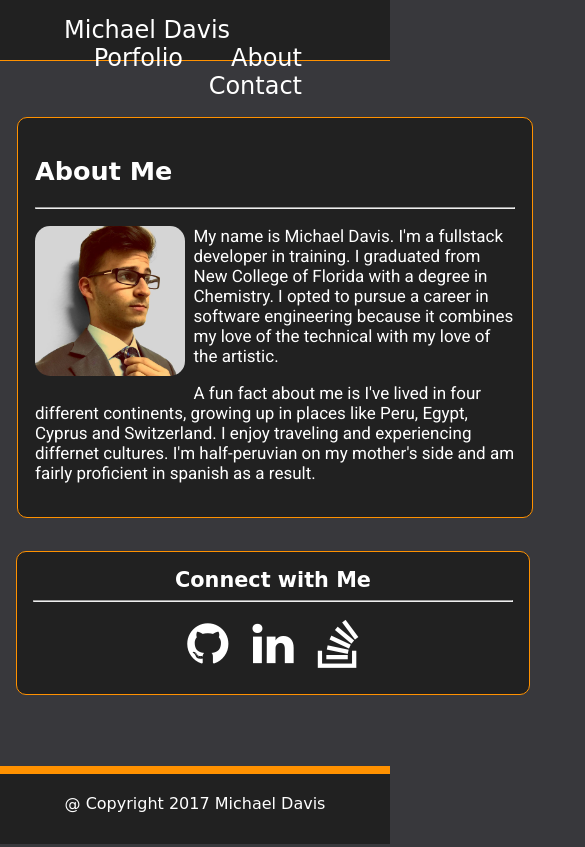
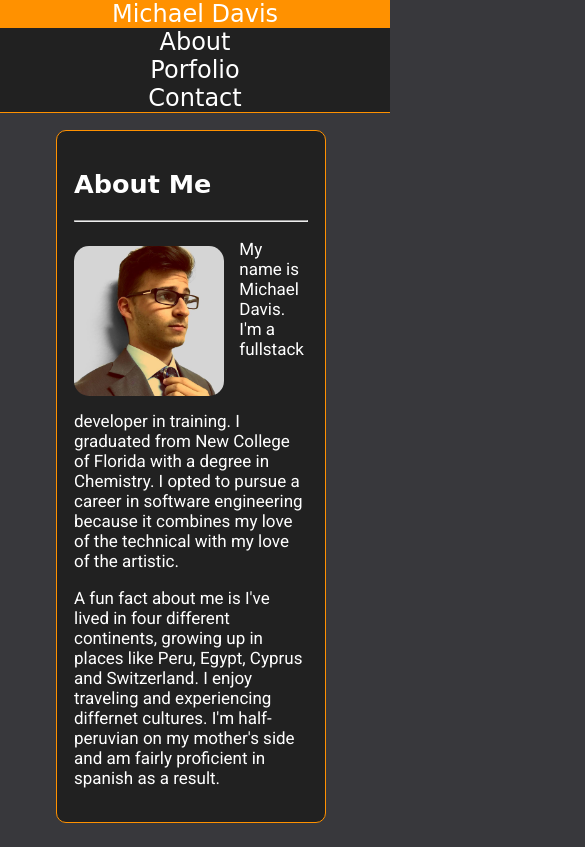
Before and after one commit to mhdavis/Basic-Porfolio, a plain HTML site: page index.html in a window 390 px wide. Shown: the top 847 px of the page, 585 px wide, since content can reach past the window. Drawn offline with Linux system fonts and the light colour scheme; a web font is replaced by a local one.

Commit message:
refactored the navbar to be responsive on mobile devices

```diff
--- a/assets/css/style.css
+++ b/assets/css/style.css
@@ -9,37 +9,46 @@ body {
 }
 
 nav {
-  width: auto;
-  padding: 1em 4em 1em 4em;
   background: #212121;
   border-bottom: 0.1em solid #ff9100;
 }
 
-#nav-logo {
+.clearfix {
+  clear: both;
+  overflow: auto;
+}
+
+.topnav {
+  list-style: none;
+  margin: 0;
+  padding: 0;
+  overflow: hidden;
+}
+
+.nav-style {
+  display: block;
+  text-decoration: none;
   font-family: 'Knewave', cursive;
   color: white;
-  text-decoration: none;
   font-size: 1.5em;
-} #nav-logo:hover {
+} .nav-style:hover {
   color: #ff9100;
+}
+
+#nav-logo {
+  float: left;
+  padding: 1em 1em;
 }
 
 .nav-item {
   float: right;
-  margin: 0 1em;
-  font-family: 'Knewave', cursive;
-  font-size: 1.5em;
-  color: white;
-  text-decoration: none;
+  padding: 1em 1em;
 } .nav-item:hover {
-  color: #ff9100;
+  background: #151515;
 }
 
 #container {
-  margin: 0px auto;
-  width: 960px;
-  clear: both;
-  overflow: auto;
+  margin: 0px 10%;
 }
 
 #main-section {
@@ -60,10 +69,9 @@ nav {
 
 #profile-pic {
   width: 150px;
-  height: 150px;
   border-radius: 10%;
   float: left;
-  margin: 0.5em 0.5em 0.5em 0;
+  margin: 0.9em 0.9em 0.9em 0;
 }
 
 .about-paragraph {
@@ -102,7 +110,7 @@ nav {
   color: white;
   background:#212121;
   border-radius 10px;
-  width: 20%;
+  width: 25%;
   float: left;
   margin: 1em 1em 1em 1em;
   padding: 1em 1em 1em 1em;
@@ -129,8 +137,6 @@ nav {
 }
 
 footer {
-  clear: both;
-  overflow: auto;
   text-align: center;
   background: #212121;
   color: white;
@@ -151,11 +157,35 @@ footer {
 
 @media only screen and (max-width: 1000px) {
   #main-section {
-    width: 50%;
+    width: 75%;
   }
 
   #social-media-container {
-    width: 50%;
+    width: 75%;
 
   }
 }
+
+@media only screen and (max-width: 680px) {
+    #nav-logo {
+      padding: 0;
+      float: none;
+      text-align: center;
+      color: #212121;
+      background: #ff9100;
+    }#nav-logo:hover {
+      color: white;
+    }
+
+    .nav-item {
+      padding: 0;
+      float: none;
+      text-align: center;
+    }
+}
+
+@media only screen and (max-width: 320px) {
+  #profile-pic {
+    width: 180px;
+  }
+}
--- a/index.html
+++ b/index.html
@@ -12,15 +12,16 @@
   </head>
 
   <body>
-    <div id=wrapper>
       <nav>
-        <a id="nav-logo" href="#">Michael Davis</a>
-        <a class ="nav-item" href="#">About</a>
-        <a class ="nav-item" href="#">Porfolio</a>
-        <a class ="nav-item" href="#">Contact</a>
+        <ul class="topnav">
+          <li><a id="nav-logo" class="nav-style" href="#">Michael Davis</a></li>
+          <li><a class="nav-item nav-style" href="#">About</a></li>
+          <li><a class="nav-item nav-style" href="#">Porfolio</a></li>
+          <li><a class="nav-item nav-style" href="#">Contact</a></li>
+        </ul>
       </nav>
 
-      <div id="container">
+      <div id="container" class="clearfix">
         <section id="main-section">
           <h1 id="about-me">About Me</h1>
           <hr>
@@ -44,9 +45,8 @@
         </aside>
       </div> <!-- end container -->
 
-      <footer>
+      <footer class="clearfix">
         <p id="copyright">@ Copyright 2017 Michael Davis</p>
       </footer>
-    </div> <!-- end wrapper -->
   </body>
 </html>
```
Also changed, not shown: contact.html (+11 -9 lines).
